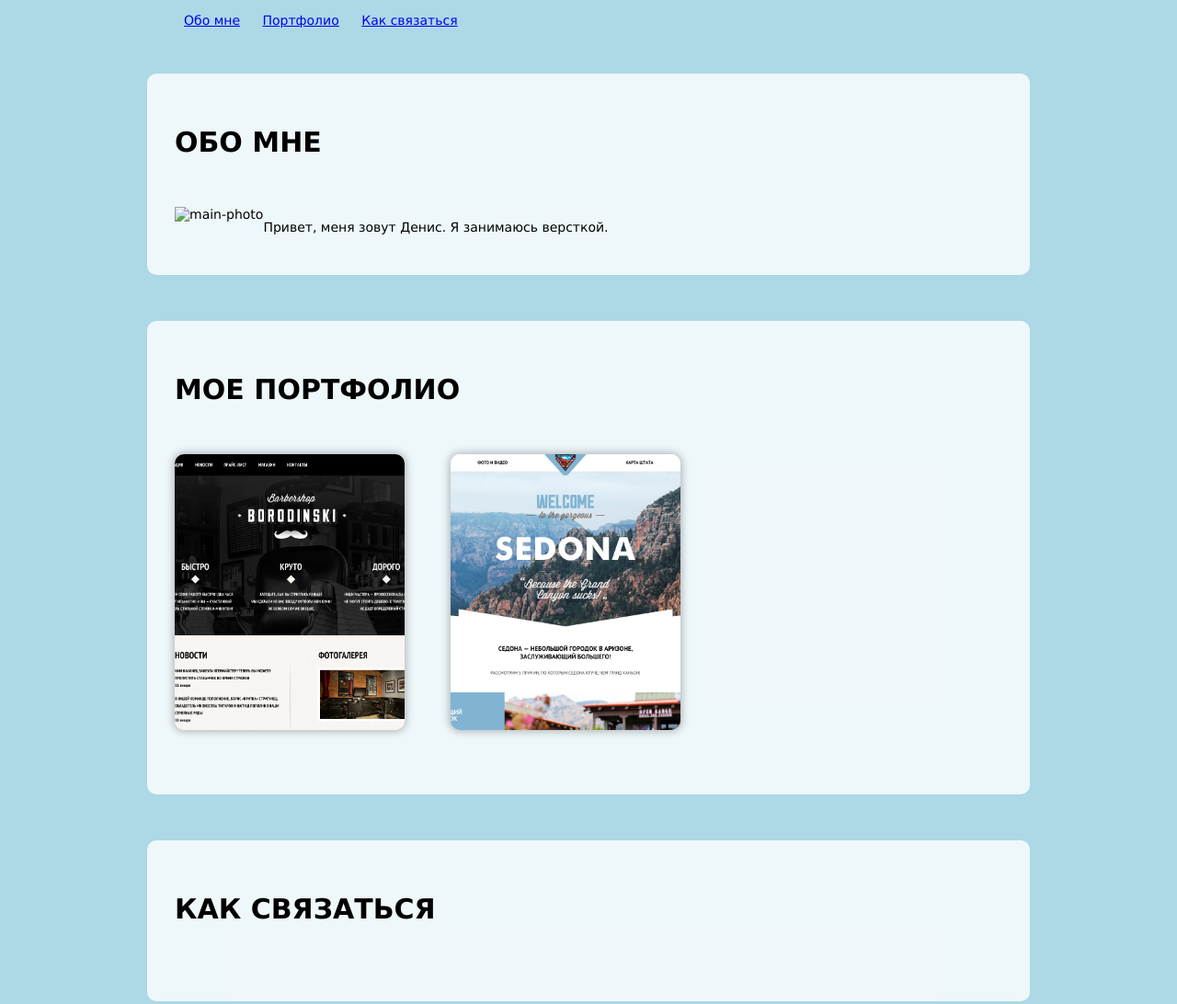
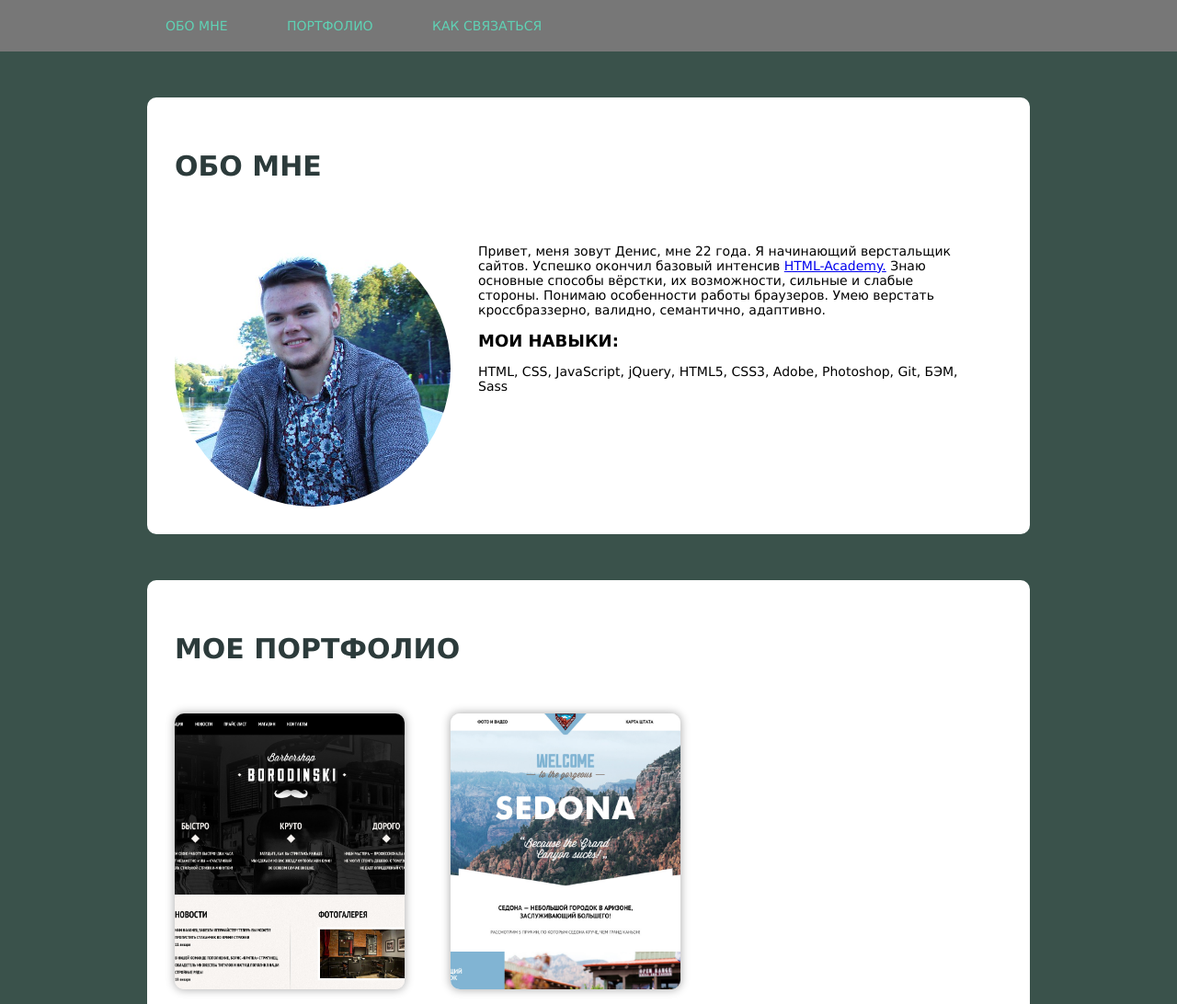
Before and after one commit to Feuway/feuway.github.io, a plain HTML site: page index.html in a window 1280 px wide. Shown: the top 1092 px of the page at 92% size. Drawn offline with Linux system fonts and the light colour scheme.

Commit message:
Добавил фото

```diff
--- a/css/style.css
+++ b/css/style.css
@@ -1,8 +1,7 @@
 body {
 	margin: 0;
 	padding: 0;
-	background: lightblue;
-	-webkit-background-size: 100%;
+	background: #3A524B;
 	background-size: 100%;
 	background-attachment: fixed;
 	font-size: 14px;
@@ -14,28 +13,68 @@ body {
 	margin: 0 auto;
 }
 
-header li {
+.main-header {
+	background: #777777;
+}
+
+.main-header__nav {
+	margin: 0;
+	padding: 0;
+}
+
+.main-header li {
 	display: inline-block;
 	padding-right: 20px;
 	vertical-align: top;
 	list-style: none;
 	text-decoration: none;
 }
-section {
+
+.main-header li a {
+	display: block;
+	margin: 20px;
+	color: #5FD2B5;
+	text-transform: uppercase;
+	text-decoration: none;
+}
+
+.main-header li a:hover {
+	color: #006C51;
+	transition: all ease-in .2s;
+}
+
+.block {
 	display: flex;
 	flex-wrap: wrap;
 	margin-top: 50px;
 	padding: 30px;
-	background: rgba(255, 255, 255, .8);
+	background: #ffffff;
 	border-radius: 10px;
 }
 
 .title {
 	flex-basis: 100%;
 	margin-bottom: 50px;
+	color: #2C3B3B;
 	font-family: Verdana;
 	font-size: 30px;
 	line-height: 40px;
+	text-transform: uppercase;
+}
+
+.about-me__description {
+	flex-basis: 60%;
+}
+
+.about-me__photo {
+	width: 300px;
+	height: 300px;
+	margin-right: 30px;
+	border-radius: 50%;
+}
+
+.about-me__description h2 {
+	font-size: 18px;
 	text-transform: uppercase;
 }
 
@@ -86,7 +125,7 @@ section {
 	width: 100%;
 	height: 100%;
 	padding: 10px;
-	background: rgba(135, 200, 255, .8);
+	background: rgba(0, 165, 125, .7);
 	box-sizing: border-box;
 }
 
@@ -141,3 +180,19 @@ section {
 	text-transform: uppercase;
 	text-decoration: none;
 }
+
+.contacts__info {
+	display: -webkit-flex;
+	display: -moz-flex;
+	display: -ms-flex;
+	display: -o-flex;
+	display: flex;
+	flex-basis: 100%;
+	font-size: 16px;
+	line-height: 24px;
+
+}
+
+.contacts__info > span {
+	flex-basis: 200px;
+}
--- a/index.html
+++ b/index.html
@@ -6,9 +6,9 @@
 		<link rel="stylesheet" href="css/style.css">
 	</head>
 	<body>
-		<header>
+		<header class="main-header">
 			<div class="wrap">
-				<ul>
+				<ul class="main-header__nav">
 					<li><a href="#about-me">Обо мне</a></li>
 					<li><a href="#portfolio">Портфолио</a></li>
 					<li><a href="#contacts">Как связаться</a></li>
@@ -17,13 +17,16 @@
 		</header>
 		<main>
 			<div class="wrap">
-				<section class="about-me" id="about-me">
+				<section class="block  about-me" id="about-me">
 					<h2 class="title">Обо мне</h2>
-					<img class="about-me__photo" src="" alt="main-photo">
-					<p class="about-me__text" >Привет, меня зовут Денис. Я занимаюсь версткой.</p>
-
+					<img class="about-me__photo" src="img/main-photo.jpg" alt="main-photo">
+					<div class="about-me__description">
+						<p class="about-me__text" >Привет, меня зовут Денис, мне 22 года. Я начинающий верстальщик сайтов. Успешко окончил базовый интенсив <a href="https://htmlacademy.ru/intensive/htmlcss">HTML-Academy.</a> Знаю основные способы вёрстки, их возможности, сильные и слабые стороны. Понимаю особенности работы браузеров. Умею верстать кроссбраззерно, валидно, семантично, адаптивно.</p>
+						<h2>Мои навыки:</h2>
+						<p>HTML, CSS, JavaScript, jQuery, HTML5, CSS3, Adobe, Photoshop, Git, БЭМ, Sass</p>
+					</div>
 				</section>
-				<section class="portfolio" id="portfolio">
+				<section class="block  portfolio" id="portfolio">
 					<h2 class="portfolio__title  title">Мое портфолио</h2>
 					<article class="portfolio__site  portfolio__site--barbershop">
 						<a class="portfolio__photo" href="portfolio/barbershop/index.html"></a>
@@ -58,12 +61,24 @@
 						</div>
 					</article>
 				</section>
-				<section class="contacts" id="contacts">
-					<h1 class="title">Как связаться</h1>
-					<p></p>
-				</section>
 			</div>
 		</main>
-		<footer class="contact" id="contact"></footer>
+		<div class="wrap">
+			<footer class="block  contacts" id="contacts">
+					<h1 class="title">Как связаться</h1>
+						<div class="contacts__info">
+							<span>Электронная почта:</span>
+							<span>feuway@gmail.com</span>
+						</div>
+						<div class="contacts__info">
+							<span>Номер телефона:</span>
+							<span>+7-963-246-24-78</span>
+						</div>
+						<!-- <div class="contacts__info">
+							<span>GitHub</span>
+							<a href="https://github.com/Feuway">https://github.com/Feuway</a>
+						</div> -->
+			</footer>
+			</div>
 	</body>
 </html>
```
Also changed, not shown: img/DSC00655.JPG (deleted), img/main-photo.jpg (added).
